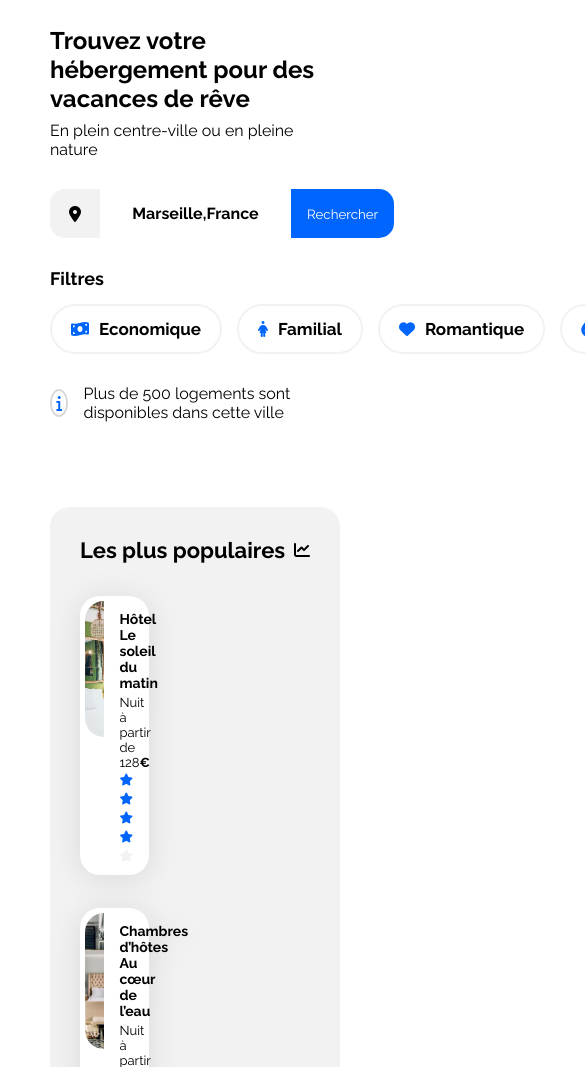
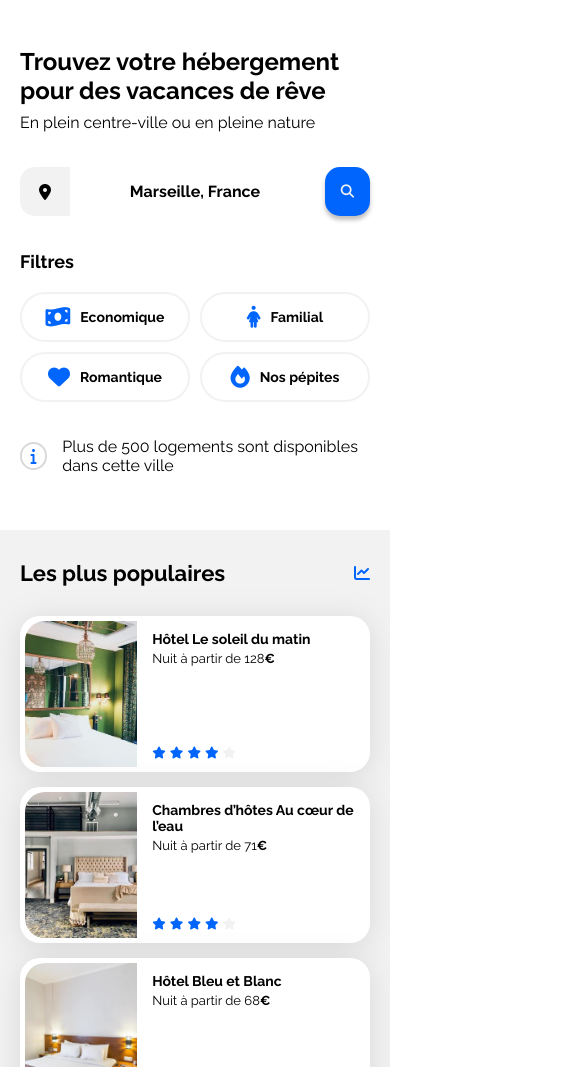
Before and after one commit to notsuri/booki, a plain HTML site: page index.html in a window 390 px wide. Shown: the part 118-1185 px from the top of the page, 585 px wide, since content can reach past the window. Drawn offline with Linux system fonts and the light colour scheme.

Commit message:
Projet 2 openclassroom

```diff
--- a/css/style.css
+++ b/css/style.css
@@ -91,6 +91,7 @@ a {
 }
 .cercle {
   border: 2px solid #d9d9d9;
+  flex-shrink: 0;
   border-radius: 50%;
   width: 1.7em;
   height: 1.7em;
@@ -107,8 +108,12 @@ a {
   display: flex;
   justify-content: space-between;
 }
+.fa-chart-line {
+  color: var(--main-color);
+}
 
-.hebergements-and-populaires section {
+.hebergements,
+.populaires {
   background-color: var(--main-bg-color);
   border-radius: 20px;
   padding: 30px;
@@ -162,6 +167,9 @@ a {
 /****** Populaires ***********/
 .populaires {
   width: 32%;
+  display: flex;
+  flex-direction: column;
+  gap: 30px;
 }
 
 .populaires-title {
@@ -169,10 +177,13 @@ a {
   justify-content: space-between;
   align-items: center;
 }
-
+.populaires-cards {
+  gap: 30px;
+  flex-direction: column;
+  display: flex;
+}
 .populaires-cards .card {
   display: flex;
-  margin-top: 33px;
 }
 
 .populaires-cards img {
@@ -212,7 +223,7 @@ a {
 .logohead {
   height: 19px;
   box-sizing: content-box;
-  padding: 30px 50px;
+  padding: 30px 0;
 }
 .head1 .navmenu {
   display: flex;
@@ -263,6 +274,9 @@ a {
   border-radius: 0 15px 15px 0;
   border: none;
   padding: 15px 16px;
+}
+.btn-search-phone {
+  display: none;
 }
 .filter {
   display: flex;
@@ -367,6 +381,7 @@ a {
 
   .hebergements-and-populaires {
     flex-direction: column;
+    gap: 50px;
   }
 
   .hebergements {
@@ -375,7 +390,6 @@ a {
 
   .populaires {
     width: 100%;
-    margin-top: 50px;
   }
 
   .populaires-cards {
@@ -402,17 +416,30 @@ a {
 
 /* Small devices (phones, less than 768px) */
 @media (max-width: 768px) {
+  .main-container {
+    padding: 0;
+  }
   .head1 {
     flex-direction: column;
   }
-
+  .allsearch {
+    width: 100%;
+  }
+  .areasearch {
+    width: 100%;
+  }
+  .section-search {
+    gap: 35px;
+    padding: 20px;
+  }
   .logohead {
     object-fit: contain;
   }
-  .navmenu {
+  .head1 .navmenu {
+    gap: 0;
     text-align: center;
+    border-bottom: 1px solid #f2f2f2;
   }
-
   .head1 .navlink {
     border-top: none;
     border-bottom: 2px solid transparent;
@@ -420,10 +447,97 @@ a {
     padding-top: 0;
     padding-bottom: 14px;
   }
+
+  .btn-search {
+    display: none;
+  }
+  .allsearch {
+    position: relative;
+  }
+  .btn-search-phone {
+    display: inline-flex;
+    height: 49px;
+    padding: 15px 16px;
+    align-items: center;
+    gap: 10px;
+    flex-shrink: 0;
+    background-color: var(--main-color);
+    color: var(--main-bg-color);
+    border: none;
+    border-radius: 15px;
+    box-shadow: 0px 4px 4px 0px rgba(0, 0, 0, 0.25);
+    position: absolute;
+    right: 0;
+  }
+  .areasearch {
+    padding-right: 50px;
+  }
+  .filter {
+    flex-direction: column;
+    justify-content: center;
+    align-items: flex-start;
+    gap: 20px;
+  }
+  .filterbtn {
+    flex-wrap: wrap;
+    gap: 10px;
+  }
+  .buttonfilter {
+    flex: 1 1 calc(50% - 5px);
+    min-width: 160px;
+  }
   .hebergements-and-populaires {
     flex-direction: column-reverse;
+    gap: 0;
+  }
+
+  .hebergements,
+  .populaires {
+    border-radius: 0;
+    padding: 30px 20px;
+  }
+  .hebergements {
+    background-color: #ffffff;
   }
   .populaires-cards {
     flex-direction: column;
+    gap: 15px;
+  }
+  .populaires-cards a {
+    width: 100%;
+  }
+  .populaires .card {
+    width: 100%;
+  }
+  .hebergements {
+    gap: 15px;
+  }
+  .hebergements-cards {
+    flex-direction: column;
+  }
+  .activites-card {
+    padding: 30px;
+    gap: 30px;
+  }
+  .activiter {
+    flex-direction: column;
+    gap: 15px;
+  }
+  .footer-nav {
+    flex-direction: column;
+    padding: 30px;
+    gap: 50px;
+  }
+  .buttonfilter {
+    font-size: 14px;
+  }
+  .buttonfilter i {
+    font-size: 22px;
+  }
+  .populaires-cards img {
+    height: 146px;
+  }
+  .activites-img {
+    height: 141px;
   }
 }
--- a/index.html
+++ b/index.html
@@ -42,8 +42,11 @@
               <div class="gps">
                 <i class="fa-solid fa-location-dot here"></i>
               </div>
-              <input class="areasearch" type="text" value="Marseille,France" />
+              <input class="areasearch" type="text" value="Marseille, France" />
               <button class="btn-search">Rechercher</button>
+              <button class="btn-search-phone">
+                <i class="fa-solid fa-magnifying-glass"></i>
+              </button>
             </form>
           </div>
           <div class="filter">
@@ -60,7 +63,7 @@
                 <i class="iconfilter fa-solid fa-heart"></i> Romantique
               </label>
               <label class="buttonfilter">
-                <i class="iconfilter fa-solid fa-fire"></i> Nos pépites
+                <i class="iconfilter fa-solid fa-fire"></i> Nos&nbsp;pépites
               </label>
             </div>
           </div>
```
